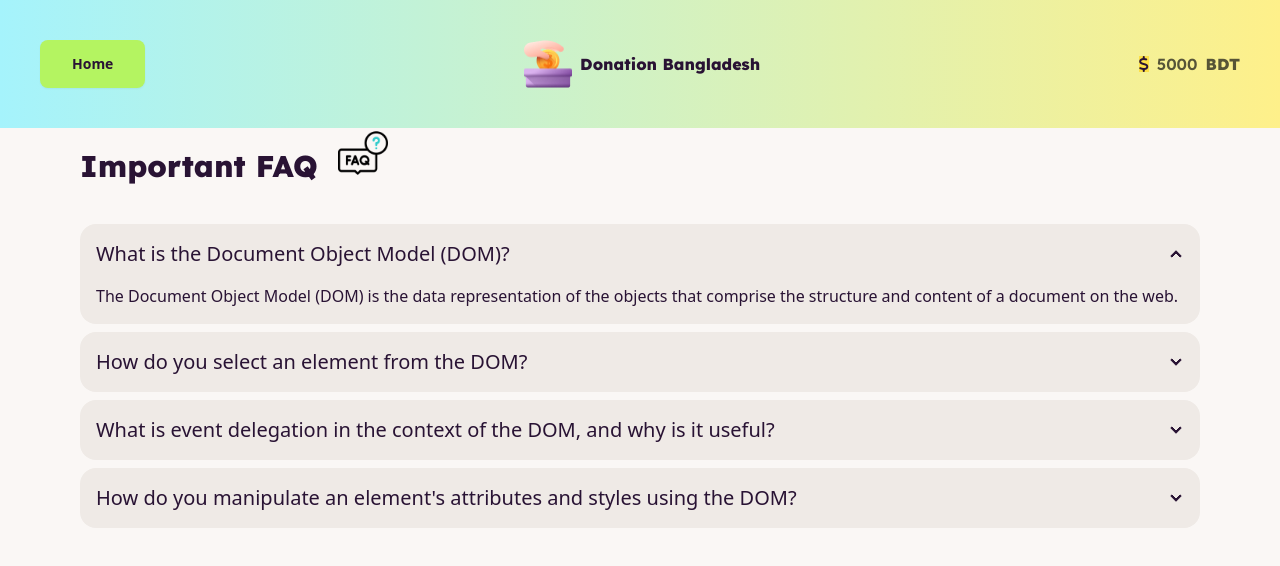
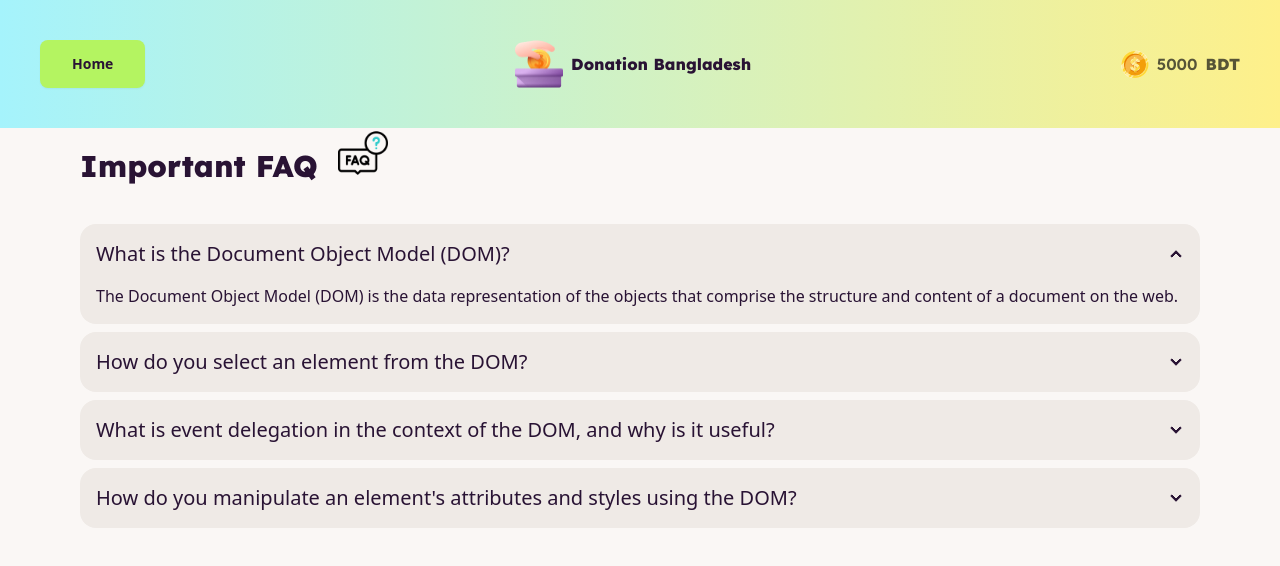
Before and after one commit to AdibNihal10/B10A5, a plain HTML site: page blog.html in a window 1280 px wide. Drawn offline with nearby package versions, Linux system fonts and the light colour scheme.

Commit message:
Final Push

```diff
--- a/blog.html
+++ b/blog.html
@@ -50,7 +50,7 @@
                 <p class="lexend-font">Donation Bangladesh</p>
             </div>
             <div class="flex items-center gap-2">
-                <i class="fa-solid fa-dollar-sign bg-yellow-300"></i>
+                <img src="assets/coin.png" alt="">
                 <p id="totalAmount" class="lexend-font text-btn-color font-semibold">5000 </p>
                 <p><span class="lexend-font text-btn-color">BDT</span></p>
             </div>
```
